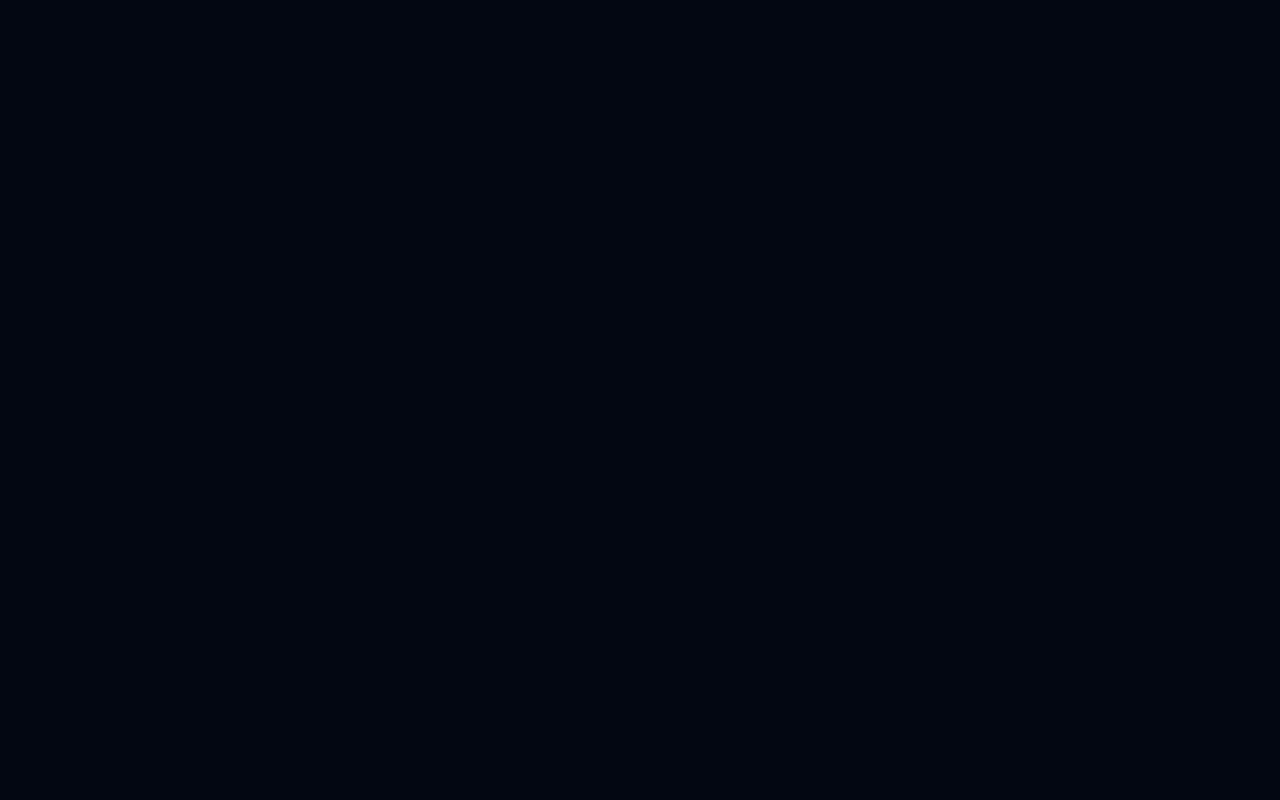
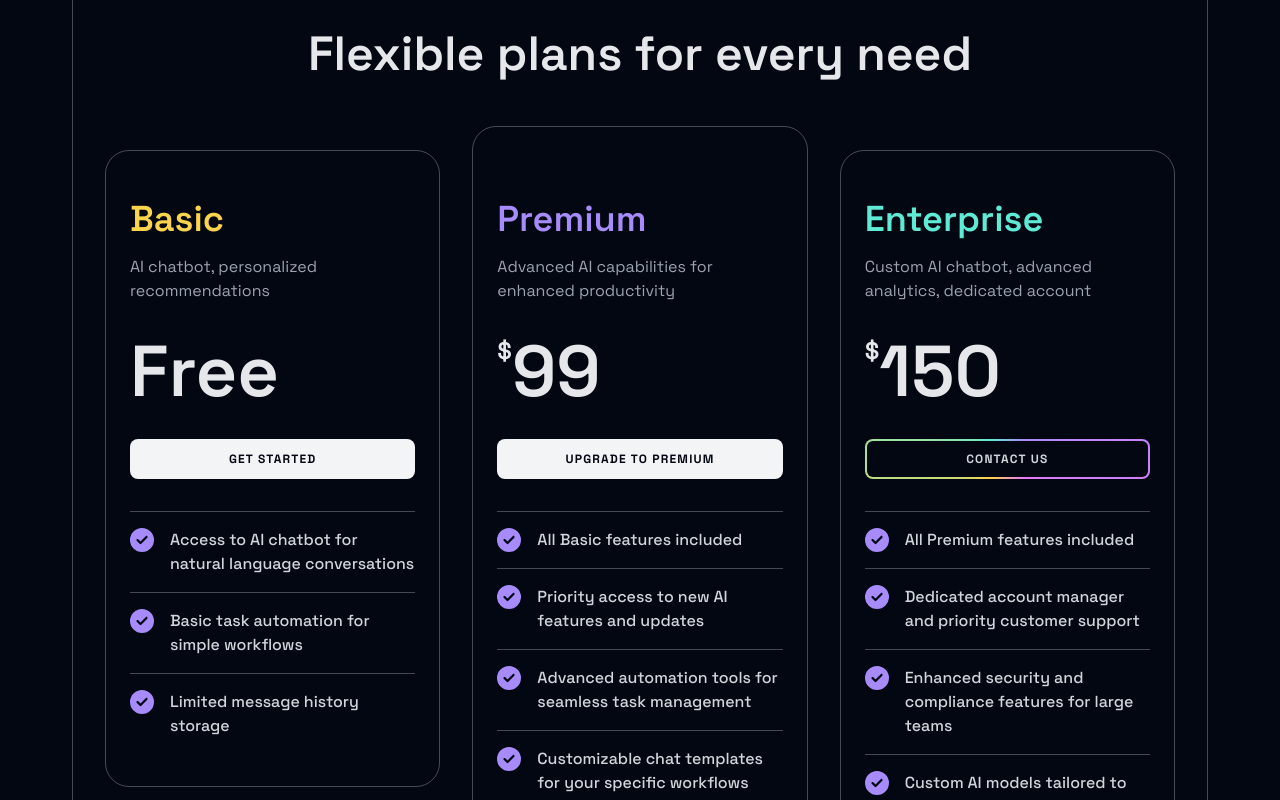
Before and after one commit to diegovilhalva/spheral, a Next.js app: page / in a window 1280 px wide. Shown: the part 2780-3580 px from the top of the page. Before the commit the page ends 2617 px from the top, so only its background shows below. Built offline with nearby package versions, Linux system fonts and the light colour scheme.

Commit message:
pricing section completed

```diff
--- a/src/app/page.tsx
+++ b/src/app/page.tsx
@@ -2,6 +2,7 @@ import Companies from "@/sections/Companies"
 import Features from "@/sections/Features"
 import Header from "@/sections/Header"
 import Hero from "@/sections/Hero"
+import Pricing from "@/sections/Pricing"
 
 export default function Home() {
   return <>
@@ -9,5 +10,6 @@ export default function Home() {
     <Hero />
     <Companies />
     <Features />
+    <Pricing />
   </>
 }
--- a/src/sections/Pricing.tsx
+++ b/src/sections/Pricing.tsx
@@ -1,9 +1,17 @@
+import { Button, ButtonProps } from "@/components/Button";
+import SectionBorder from "@/components/SectionBorder";
+import SectionContent from "@/components/SectionContent";
+import { faCheckCircle } from "@fortawesome/free-solid-svg-icons";
+import { FontAwesomeIcon } from "@fortawesome/react-fontawesome";
+import { twMerge } from "tailwind-merge";
+
 export const pricingTiers = [
   {
     title: "Basic",
     description: "AI chatbot, personalized recommendations",
     price: "Free",
     buttonText: "Get Started",
+    buttonVariant: 'secondary',
     features: [
       "Access to AI chatbot for natural language conversations",
       "Basic task automation for simple workflows",
@@ -17,6 +25,7 @@ export const pricingTiers = [
     description: "Advanced AI capabilities for enhanced productivity",
     price: 99,
     buttonText: "Upgrade to Premium",
+    buttonVariant: 'secondary',
     features: [
       "All Basic features included",
       "Priority access to new AI features and updates",
@@ -29,7 +38,7 @@ export const pricingTiers = [
   {
     title: "Enterprise",
     description: "Custom AI chatbot, advanced analytics, dedicated account",
-    price: null,
+    price: 150,
     buttonText: "Contact Us",
     buttonVariant: "primary",
     features: [
@@ -42,10 +51,51 @@ export const pricingTiers = [
     color: "teal",
     className: "lg:py-12 lg:my-6",
   },
-];
+] satisfies {
+  title: string
+  description: string
+  price: number | string | null
+  buttonText: string
+  buttonVariant?: ButtonProps['variant']
+  features: string[]
+  color: string
+  className: string
+}[];
 
 export const Pricing = () => {
-  return <section>Pricing Section</section>;
+  return (<section className="">
+    <div className="container">
+      <SectionBorder borderTop>
+        <SectionContent>
+          <h2 className="text-3xl md:text-4xl lg:text-5xl leading-tight font-semibold text-center text-gray-200">Flexible plans for every need</h2>
+          <div className="mt-12 flex flex-col lg:flex-row lg:items-start gap-8">
+            {pricingTiers.map((tier) => (
+              <div key={tier.title} className={twMerge("border border-[var(--color-border)] rounded-3xl px-6 py-12 max-w-sm mx-auto flex-1", tier.className)}>
+                <h3 className={twMerge("font-semibold text-4xl", tier.color === 'violet' && 'text-violet-400', tier.color === 'amber' && 'text-amber-300', tier.color === 'teal' && 'text-teal-300')}>{tier.title}</h3>
+                <p className="mt-4 text-gray-400">{tier.description}</p>
+                <div className="mt-8">
+                  {typeof tier.price === 'number' && (
+                    <span className="text-2xl font-semibold text-gray-200 align-top">$</span>
+                  )}
+                  <span className="text-7xl font-semibold text-gray-200">{tier.price ? tier.price : <>&nbsp;</>}</span>
+                </div>
+                <Button className="mt-8" block variant={tier.buttonVariant}>{tier.buttonText}</Button>
+                <ul className="flex flex-col gap-4 mt-8">
+                  {tier.features.map((feature) => (
+                    <li key={feature} className="border-t border-[var(--color-border)] pt-4 flex gap-4">
+                      <FontAwesomeIcon icon={faCheckCircle} className="size-6 text-violet-400 flex-shrink-0" />
+                      <span className="font-medium">{feature}</span>
+                    </li>
+                  ))}
+                </ul>
+              </div>
+            ))}
+          </div>
+        </SectionContent>
+      </SectionBorder>
+    </div>
+  </section>
+  );
 };
 
 export default Pricing;
```
